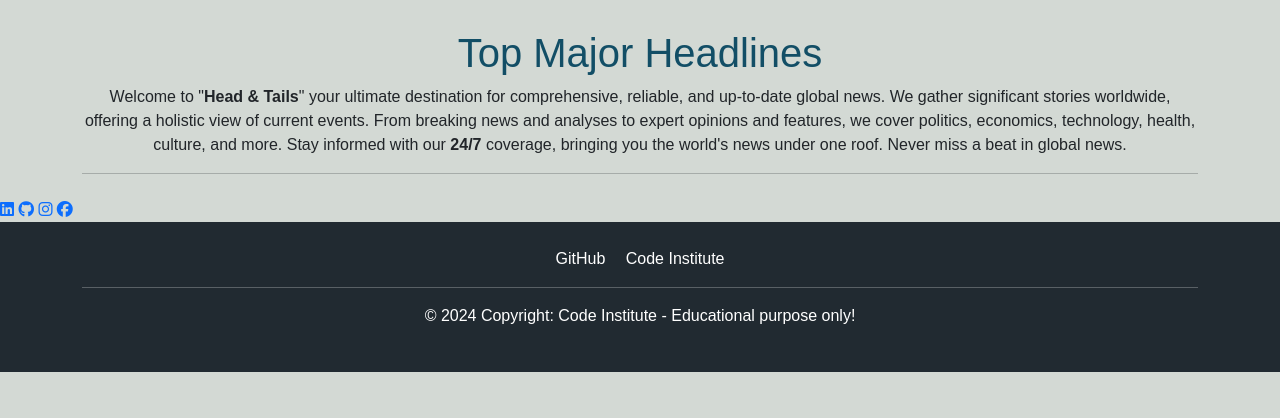
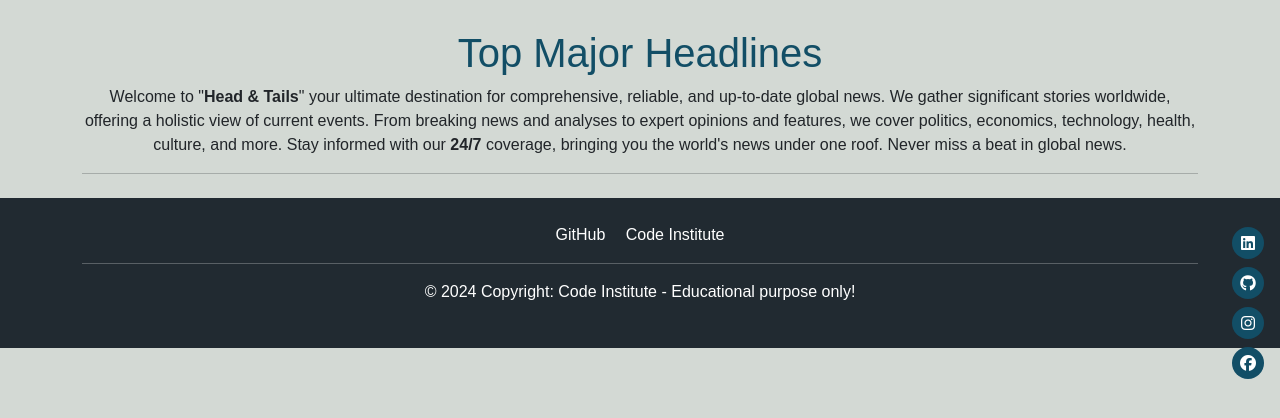
Before and after one commit to Kamal-Kohli/kahabr, a Django app: page / in a window 1280 px wide. Shown: the part 97-515 px from the top of the page. Run offline with Django 4.2, Linux system fonts and the light colour scheme; data that the repository does not hold is empty; some libraries are stand-ins or nearby versions.

Commit message:
add style to floating icons

```diff
--- a/news/static/css/home.css
+++ b/news/static/css/home.css
@@ -43,6 +43,40 @@ nav ul li a {
     font-weight: 500;
 }
 
+/* Floating icons */
+.floating-icons {
+    position: fixed;
+    top: 50%;
+    right: 1rem;
+    transform: translateY(-50%);
+    display: flex;
+    flex-direction: column;
+    gap: 0.5rem;
+
+
+}
+
+.floating-icons a {
+    background: #124e66;
+    color: #fff;
+    padding: 0.5rem;
+    border-radius: 50%;
+    text-align: center;
+    width: 2rem;
+    height: 2rem;
+    display: flex;
+    align-items: center;
+    justify-content: center;
+    text-decoration: none;
+    transition: transform 0.3s ease-in-out;
+
+}
+
+.floating-icons a:hover {
+    background-color: #212a31;
+}
+
+
 /* Footer */
 
 footer .container {
```
